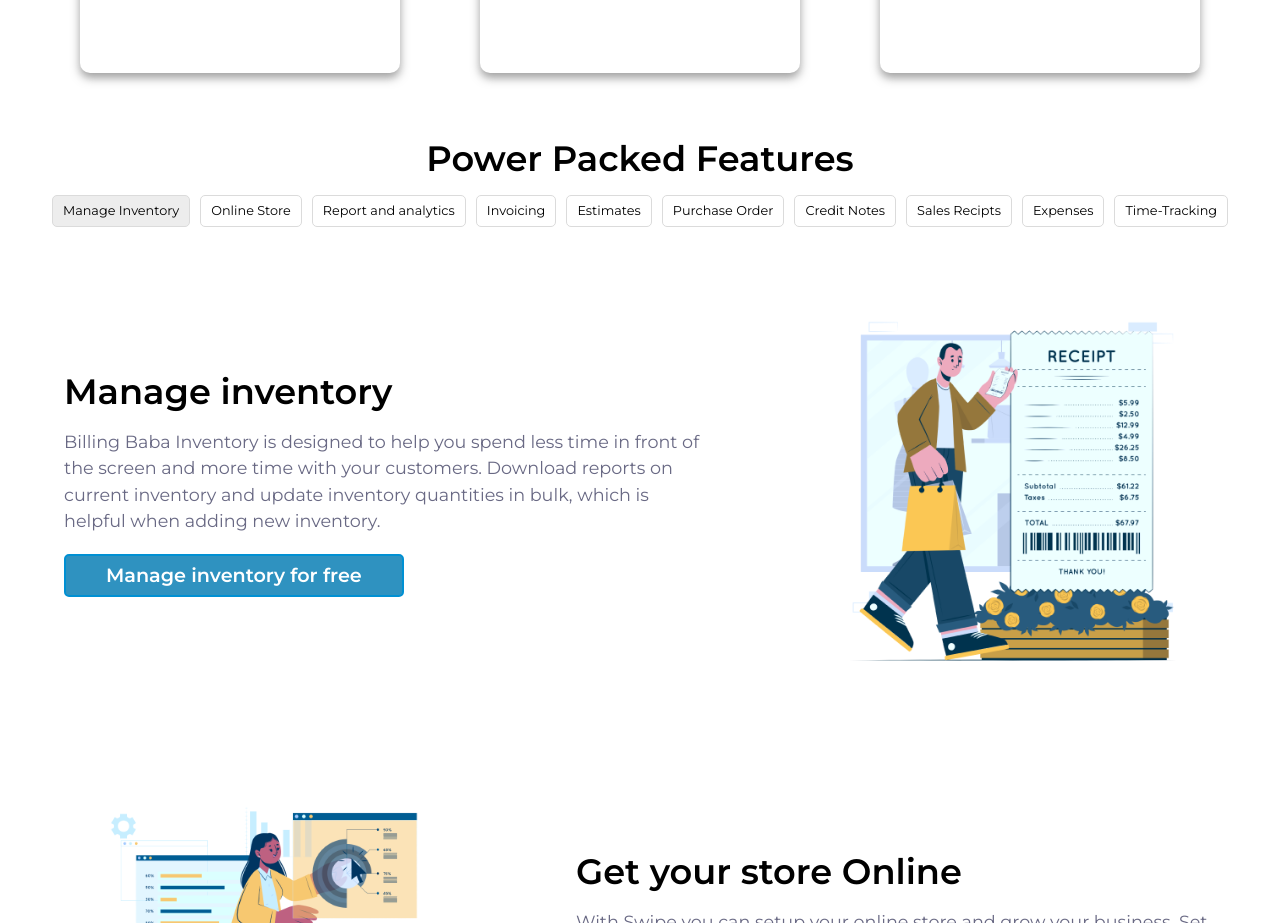
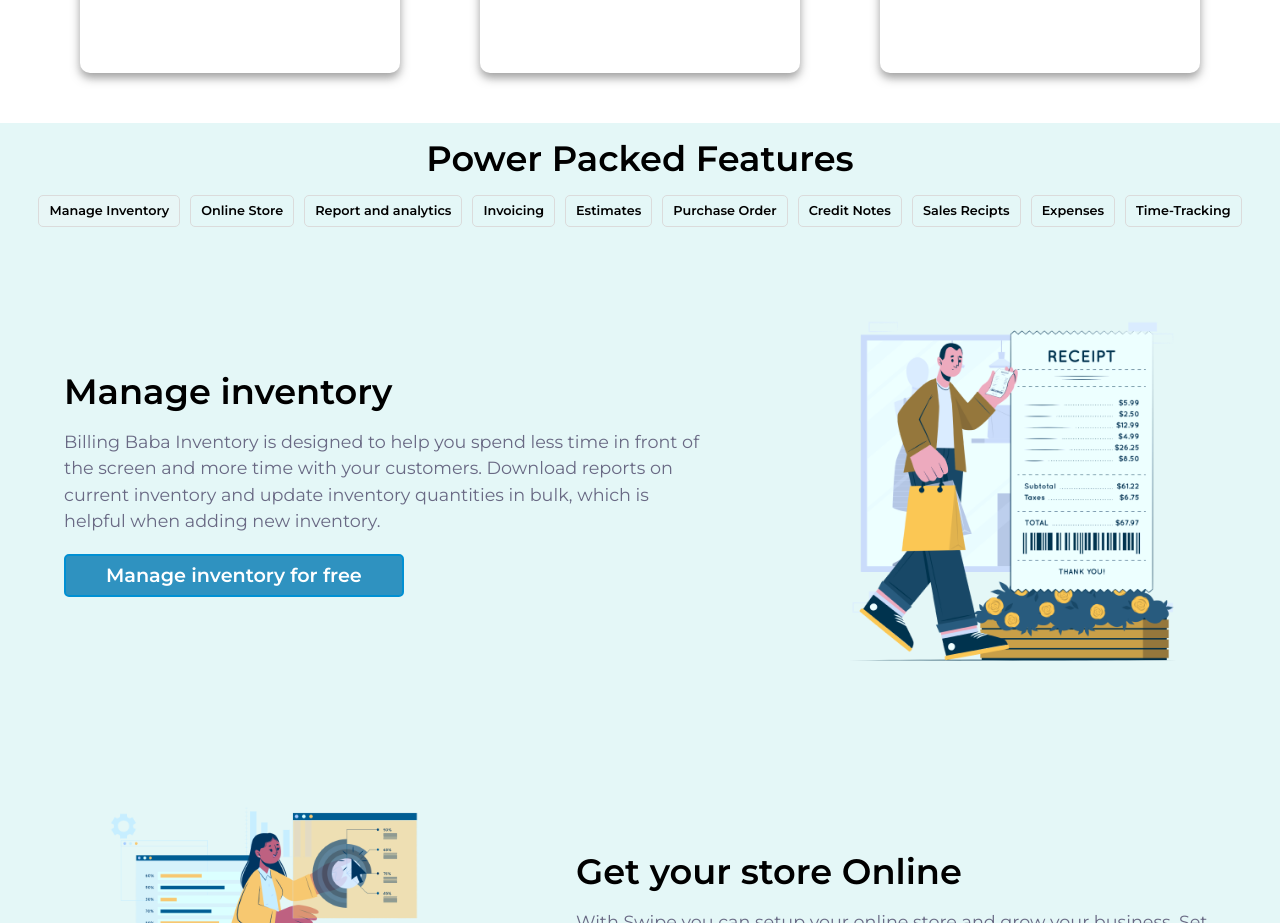
Before and after one commit to meechan16/Billing-Baba, a React (Create React App) app: page /landing in a window 1280 px wide. Shown: the part 1503-2426 px from the top of the page. Built offline with nearby package versions, Linux system fonts and the light colour scheme.

Commit message:
landing and much ui done

```diff
--- a/src/pages/landing.jsx
+++ b/src/pages/landing.jsx
@@ -11,59 +11,61 @@ import { ReactComponent as Time } from "../assets/landing/time.svg";
 export default function Landing() {
   const Navigate = useNavigate();
   const [activeSection, setActiveSection] = useState(0);
-
   const feature_nav_items = [
     {
       name: "Manage Inventory",
-      color: "",
+      color: "rgb(228, 247, 247)",
       index: 0,
     },
     {
       name: "Online Store",
-      color: "",
+      color: "rgb(241, 242, 255)",
       index: 1,
     },
     {
       name: "Report and analytics",
-      color: "",
+      color: "rgb(243, 255, 234)",
       index: 2,
     },
     {
       name: "Invoicing",
-      color: "",
+      color: "rgb(255, 249, 234)",
       index: 3,
     },
     {
       name: "Estimates",
-      color: "",
+      color: "rgb(228, 247, 247)",
       index: 4,
     },
     {
       name: "Purchase Order",
-      color: "",
+      color: "rgb(241, 242, 255)",
       index: 5,
     },
     {
       name: "Credit Notes",
-      color: "",
+      color: "rgb(243, 255, 234)",
       index: 6,
     },
     {
       name: "Sales Recipts",
-      color: "",
+      color: "rgb(252, 242, 255)",
       index: 7,
     },
     {
       name: "Expenses",
-      color: "",
+      color: "rgb(255, 249, 234)",
       index: 8,
     },
     {
       name: "Time-Tracking",
-      color: "",
+      color: "rgb(228, 247, 247)",
       index: 9,
     },
   ];
+  const [activeColor, setActiveColor] = useState(
+    feature_nav_items[activeSection].color
+  );
 
   useEffect(() => {
     const handleScroll = () => {
@@ -87,8 +89,9 @@ export default function Landing() {
     };
   }, []);
   useEffect(() => {
-    console.log(activeSection);
+    setActiveColor(feature_nav_items[activeSection].color);
   }, [activeSection]);
+
   return (
     <div id="Landing">
       <nav>
@@ -473,8 +476,18 @@ export default function Landing() {
           </div>
         </div>
       </section>
-      <section className="three">
-        <div className="feature_nav" style={{ background: "#fff" }}>
+      <section
+        className="three"
+        style={{
+          backgroundColor: activeColor,
+        }}
+      >
+        <div
+          className="feature_nav"
+          style={{
+            backgroundColor: activeColor,
+          }}
+        >
           <h1>Power Packed Features</h1>
           <div className="btns">
             {feature_nav_items.map(({ name, color, index }) => (
--- a/src/style.scss
+++ b/src/style.scss
@@ -639,8 +639,9 @@
           font-size: 0.8rem;
           border: 1px solid rgb(219, 219, 219);
           border-radius: 5px;
+          font-weight: 600;
           &.active {
-            background-color: #d8d8d875;
+            background-color: #f4f4f444;
           }
         }
       }
```
